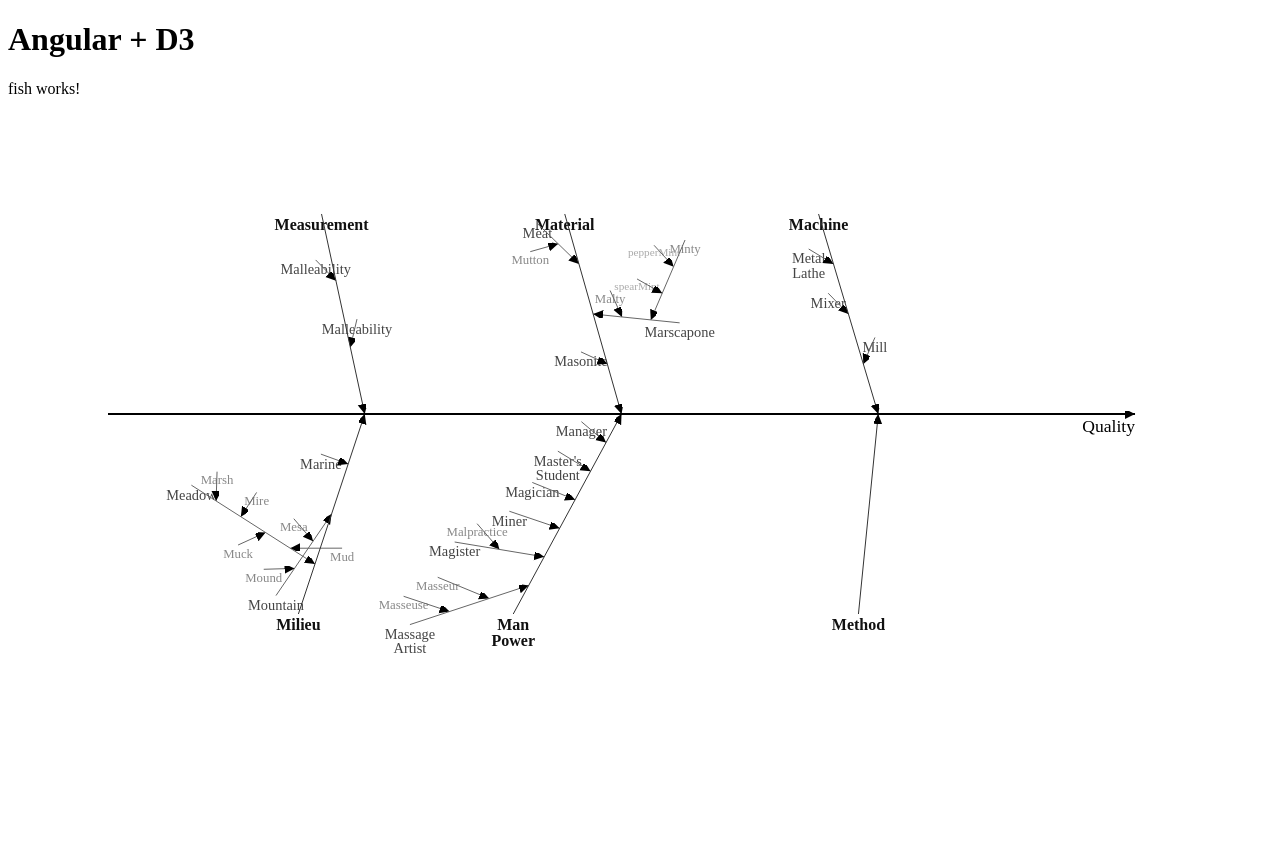
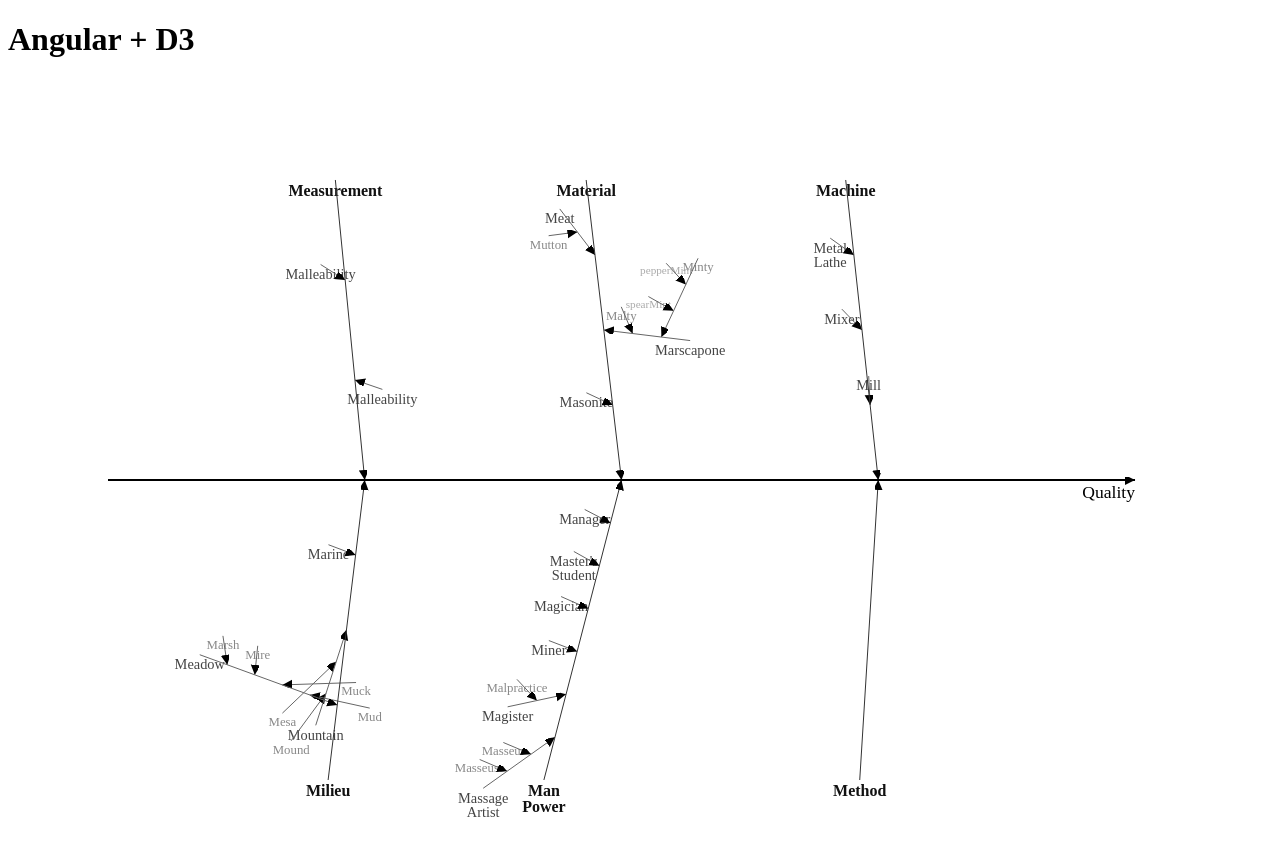
Before and after one commit to CsarChvz/d3-cero-fishbone, an Angular app: page / in a window 1280 px wide. Shown: the top 856 px of the page. Before the commit the page ends 800 px from the top, so only its background shows below. Built offline with nearby package versions, Linux system fonts and the light colour scheme.

Commit message:
Agregar lo de drag

```diff
--- a/src/app/fish/fish.component.html
+++ b/src/app/fish/fish.component.html
@@ -1,2 +1 @@
-<p>fish works!</p>
 <div #d3Container id="d3Container" class="d3-container" [style.width.px]="width" [style.height.px]="height"></div>
--- a/src/app/fish/fish.component.scss
+++ b/src/app/fish/fish.component.scss
@@ -1,6 +1,4 @@
-.d3-container {
-    margin: 0 auto;
-}
+
 
 .downloadButton {
     float: right;
--- a/src/app/fish/fish.component.ts
+++ b/src/app/fish/fish.component.ts
@@ -54,9 +54,9 @@ export class FishComponent implements OnInit, OnChanges {
 
   nodes = new Array<any>();
   links = new Array<any>();
-  width = 1280;
-  height = 600;
-
+  width = window.innerWidth;
+  height = window.innerHeight;
+  drag: any;
   constructor(private svc: FishService) {
     this.svc.restartRequest$.subscribe((req: boolean) => {
       if (req) {
@@ -73,7 +73,16 @@ export class FishComponent implements OnInit, OnChanges {
       .on('end', () => this.simulationDone())
       .on('tick', () => this.tick());
 
-    this.zoom = d3.zoom();
+    // this.zoom = d3.zoom();
+    // this.zoom.on('zoom', (event: any) => {
+    //   this.svg.attr('transform', event.transform);
+    // });
+    // this.zoom(this.svg);
+    this.drag = d3
+      .drag()
+      .on('start', this.dragstarted)
+      .on('drag', this.dragged)
+      .on('end', this.dragended);
   }
 
   ngOnChanges(changes: SimpleChanges) {
@@ -86,7 +95,9 @@ export class FishComponent implements OnInit, OnChanges {
           .append('svg')
           .attr('width', this.width)
           .attr('height', this.height)
-          .call(this.defaultArrow);
+          .call(this.defaultArrow)
+          // .call(d3.drag());
+          .call(d3.zoom());
       }
       this.nodes = [];
       this.links = [];
@@ -411,6 +422,8 @@ export class FishComponent implements OnInit, OnChanges {
     if (this.force) {
       this.force.stop();
     }
+    this.node.on('click', this.drag);
+
     this.selected.emit(i.uuid);
   }
 
```
